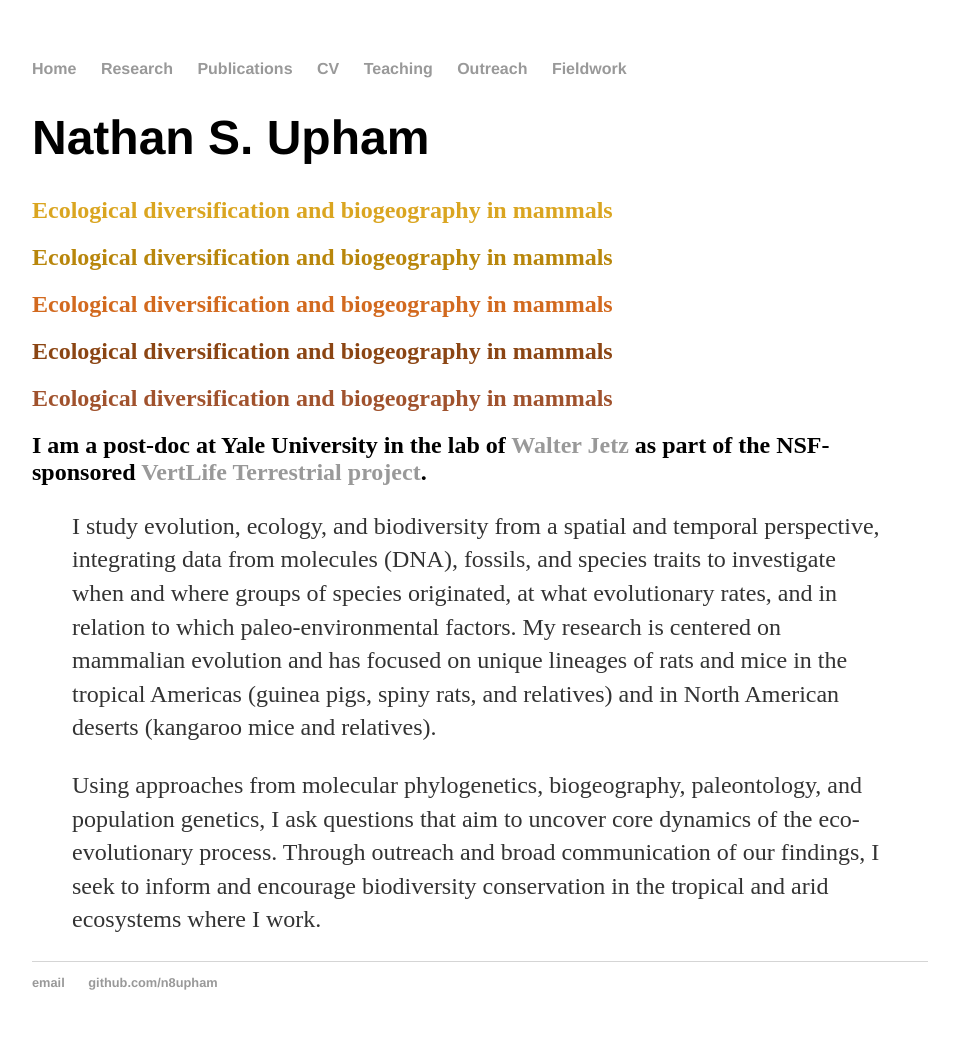
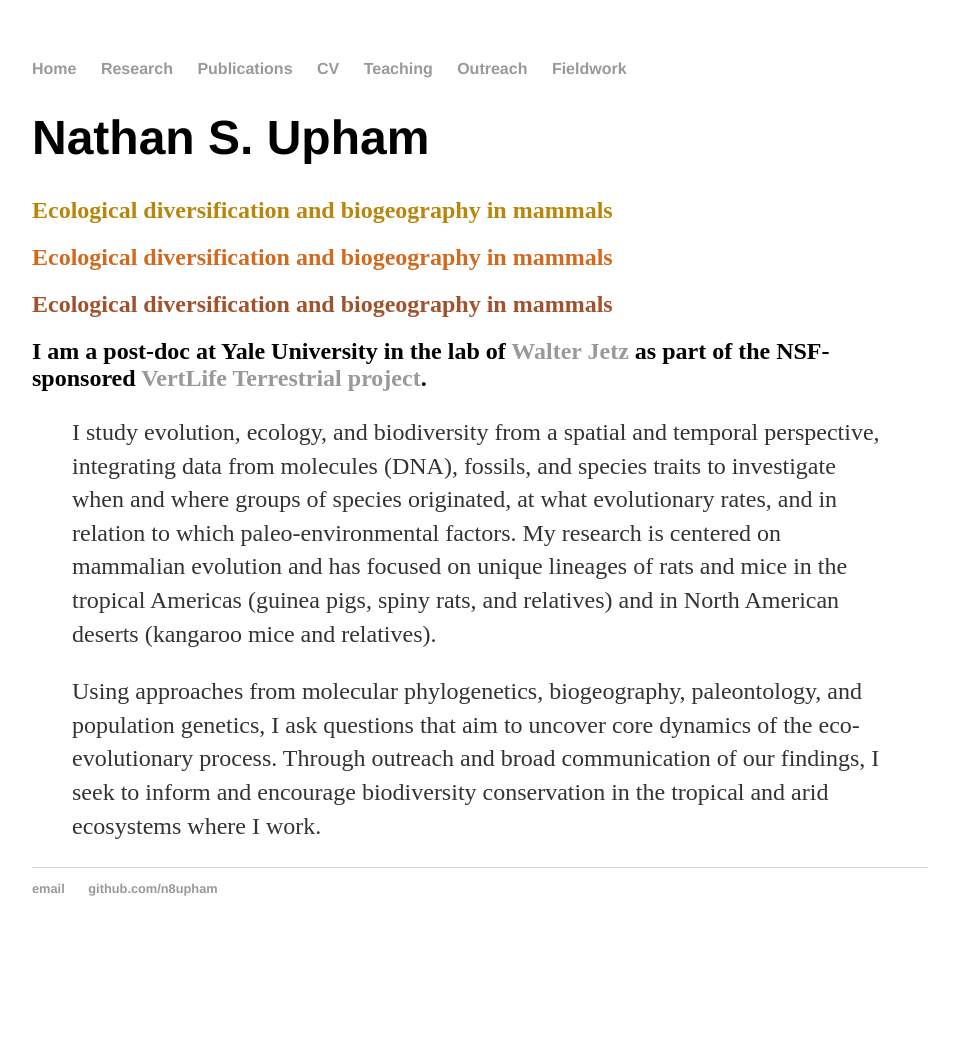
Before and after one commit to n8upham/n8upham.github.io, a Jekyll site: the page built from index.md, in a window 1280 px wide. Shown: the whole page, without its empty margins (160-1119 px from the left). Built offline with Jekyll 4.4.1, drawn with Linux system fonts in a browser that asks for light colours; after the commit the page ends 956 px from its top, so only the background shows below that.

Commit message:
Update index.md

```diff
--- a/index.md
+++ b/index.md
@@ -4,13 +4,9 @@ title: Nate Upham, Home
 ---
 # **Nathan S. Upham**
 
-## <span style="color:Goldenrod;">Ecological diversification and biogeography in mammals</span>
-
 ## <span style="color:DarkGoldenrod;">Ecological diversification and biogeography in mammals</span>
 
 ## <span style="color:Chocolate;">Ecological diversification and biogeography in mammals</span>
-
-## <span style="color:SaddleBrown;">Ecological diversification and biogeography in mammals</span>
 
 ## <span style="color:Sienna;">Ecological diversification and biogeography in mammals</span>
 
```
